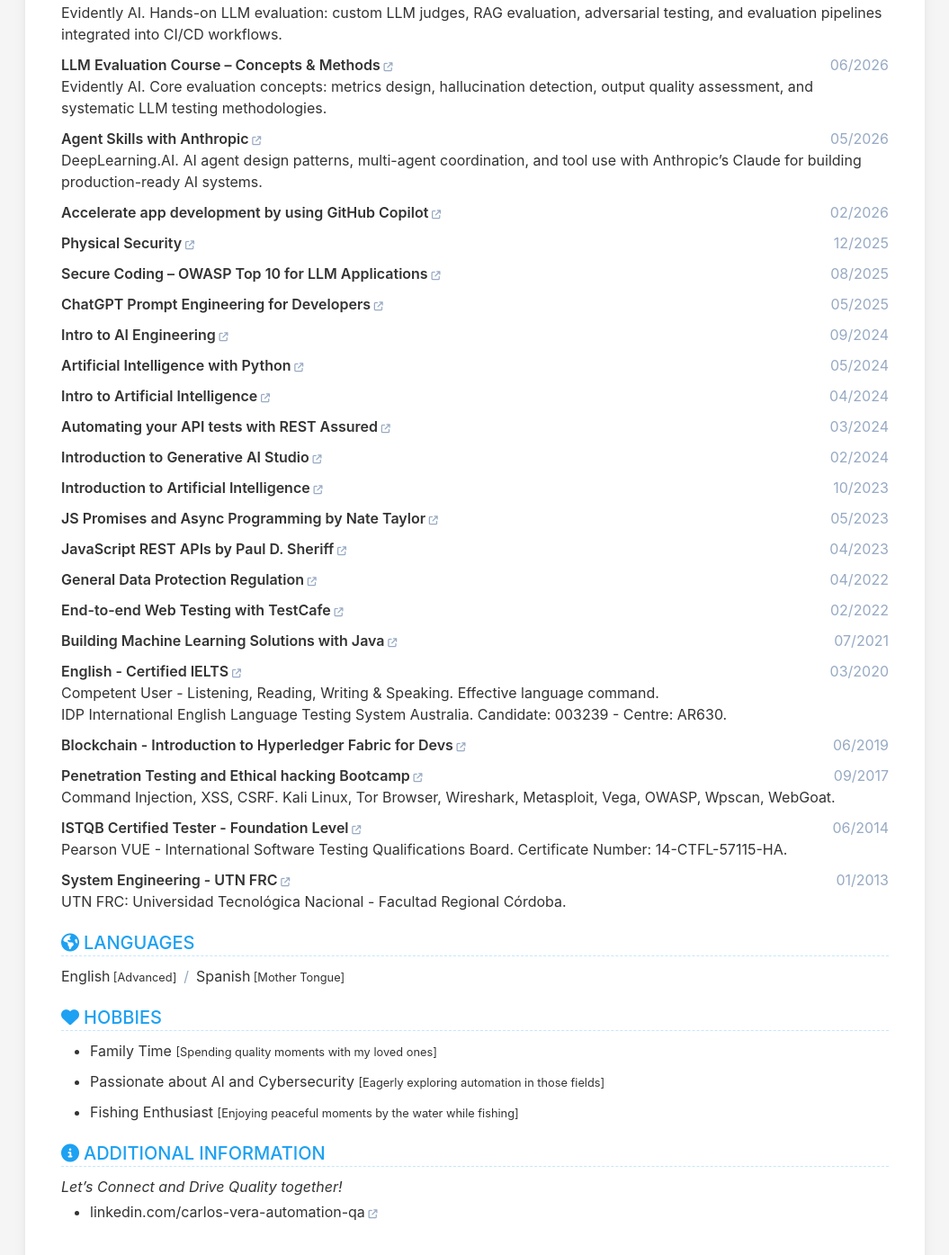
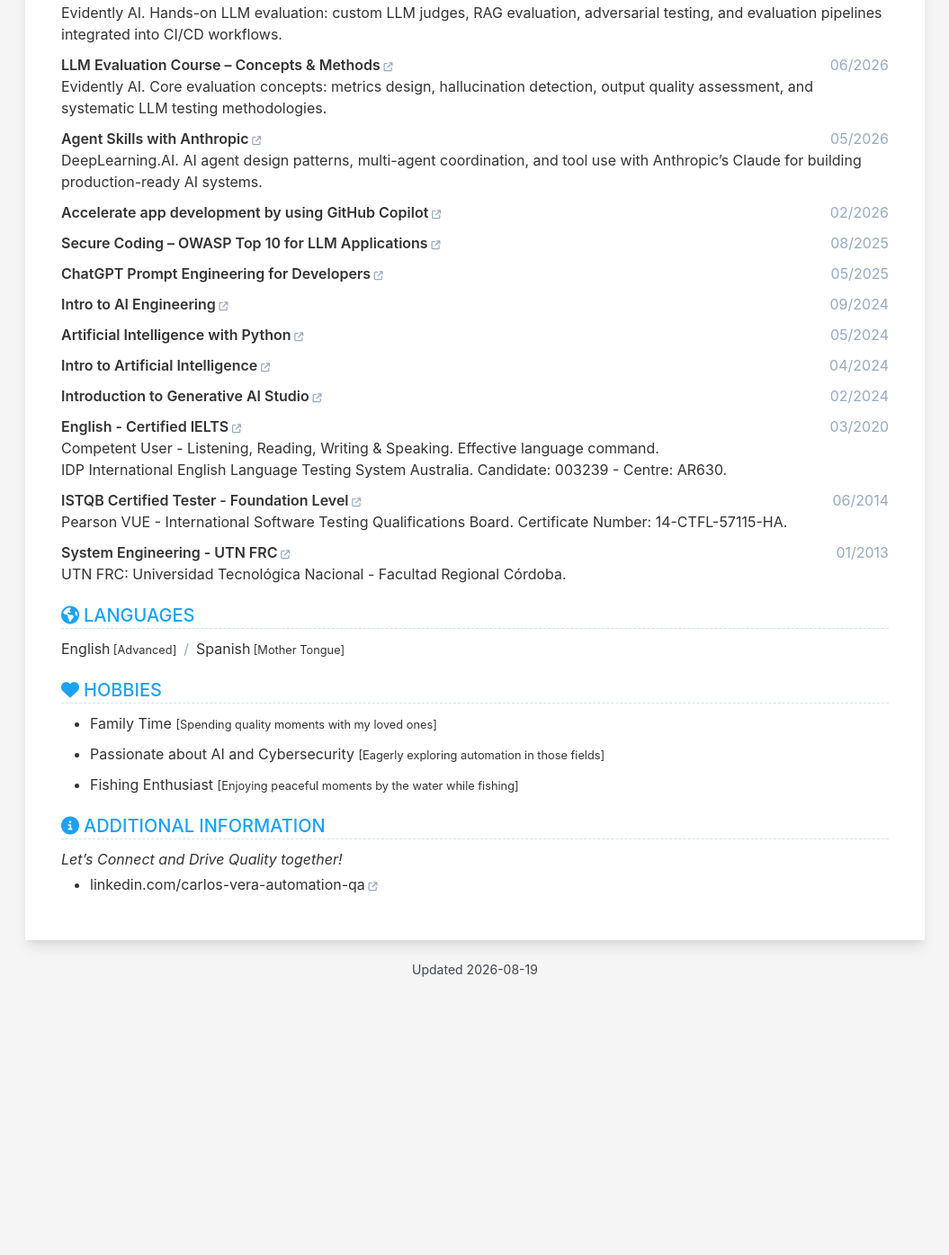
Before and after one commit to cvera08/full-resume, a Jekyll site: the page built from index.html, in a window 1280 px wide and 1400 px high, scrolled down 3928 px. Shown: the top 1395 px of the window at 90% size, without its empty margins (112-1167 px from the left). Built offline with Jekyll 4.4.1, drawn with Linux system fonts in a browser that asks for light colours; after the commit the page ends 5036 px from its top, so only the background shows below that.

Commit message:
chore(cv): trim Education to most relevant certifications

```diff
--- a/_data/data.yml
+++ b/_data/data.yml
@@ -250,13 +250,6 @@ education:
       degree:
       description: |
 
-    - institution: Physical Security
-      link: 'https://learn.caniphish.com/Platform/Dashboard'
-      date: 12/2025
-      major:
-      degree:
-      description: |
-
     - institution: Secure Coding – OWASP Top 10 for LLM Applications
       link: 'https://www.secureflag.com/b?3979f83d-5ec8-4abd-a98c-7c3708958d62'
       date: 08/2025
@@ -292,13 +285,6 @@ education:
       degree:
       description: |
 
-    - institution: Automating your API tests with REST Assured
-      link: 'https://testautomationu.applitools.com/certificate/?id=10cff908'
-      date: 03/2024
-      major:
-      degree:
-      description: |
-
     - institution: Introduction to Generative AI Studio
       link: 'https://simpli-web.app.link/e/RgsFKM9JYGb'
       date: 02/2024
@@ -306,52 +292,12 @@ education:
       degree:
       description: |
 
-    - institution: Introduction to Artificial Intelligence
-      link: 'https://www.simplilearn.com/skillup-certificate-landing?token=eyJjb3Vyc2VfaWQiOiI5MzIiLCJjZXJ0aWZpY2F0ZV91cmwiOiJodHRwczpcL1wvY2VydGlmaWNhdGVzLnNpbXBsaWNkbi5uZXRcL3NoYXJlXC90aHVtYl80NjE0NTI2XzE2OTg2ODA3MDAucG5nIiwidXNlcm5hbWUiOiJDYXJsb3MgVmVyYSJ9'
-      date: 10/2023
-      major:
-      degree:
-      description: |
-
-    - institution: JS Promises and Async Programming by Nate Taylor
-      link: 'https://www.pluralsight.com/courses/javascript-promises-async-programming'
-      date: 05/2023
-      major:
-      degree:
-      description: |
-
-    - institution: JavaScript REST APIs by Paul D. Sheriff
-      link: 'https://app.pluralsight.com/achievements/share/da74e682-f769-4027-8dcc-b90303e6dd59'
-      date: 04/2023
-
-    - institution: General Data Protection Regulation
-      link: 'https://www.knowbe4.com'
-      date: 04/2022
-
-    - institution: End-to-end Web Testing with TestCafe
-      link: 'https://www.pluralsight.com/courses/testcafe-end-to-end-web-testing-getting-started'
-      date: 02/2022
-
-    - institution: Building Machine Learning Solutions with Java
-      link: 'https://www.pluralsight.com/paths/building-machine-learning-solutions-with-java'
-      date: 07/2021
-
     - institution: English - Certified IELTS
       link: 'https://www.ielts.org/'
       date: 03/2020
       description: |
         Competent User - Listening, Reading, Writing & Speaking. Effective language command.
         IDP International English Language Testing System Australia. Candidate: 003239 - Centre: AR630.
-
-    - institution: Blockchain - Introduction to Hyperledger Fabric for Devs
-      link: 'https://training.linuxfoundation.org/training/hyperledger-fabric-for-developers-lfd272'
-      date: 06/2019
-
-    - institution: Penetration Testing and Ethical hacking Bootcamp
-      link: 'https://www.udemy.com/course/complete-pentester-course/'
-      date: 09/2017
-      description: |
-        Command Injection, XSS, CSRF. Kali Linux, Tor Browser, Wireshark, Metasploit, Vega, OWASP, Wpscan, WebGoat.
 
     - institution: ISTQB Certified Tester - Foundation Level
       link: 'https://www.istqb.org/'
```
